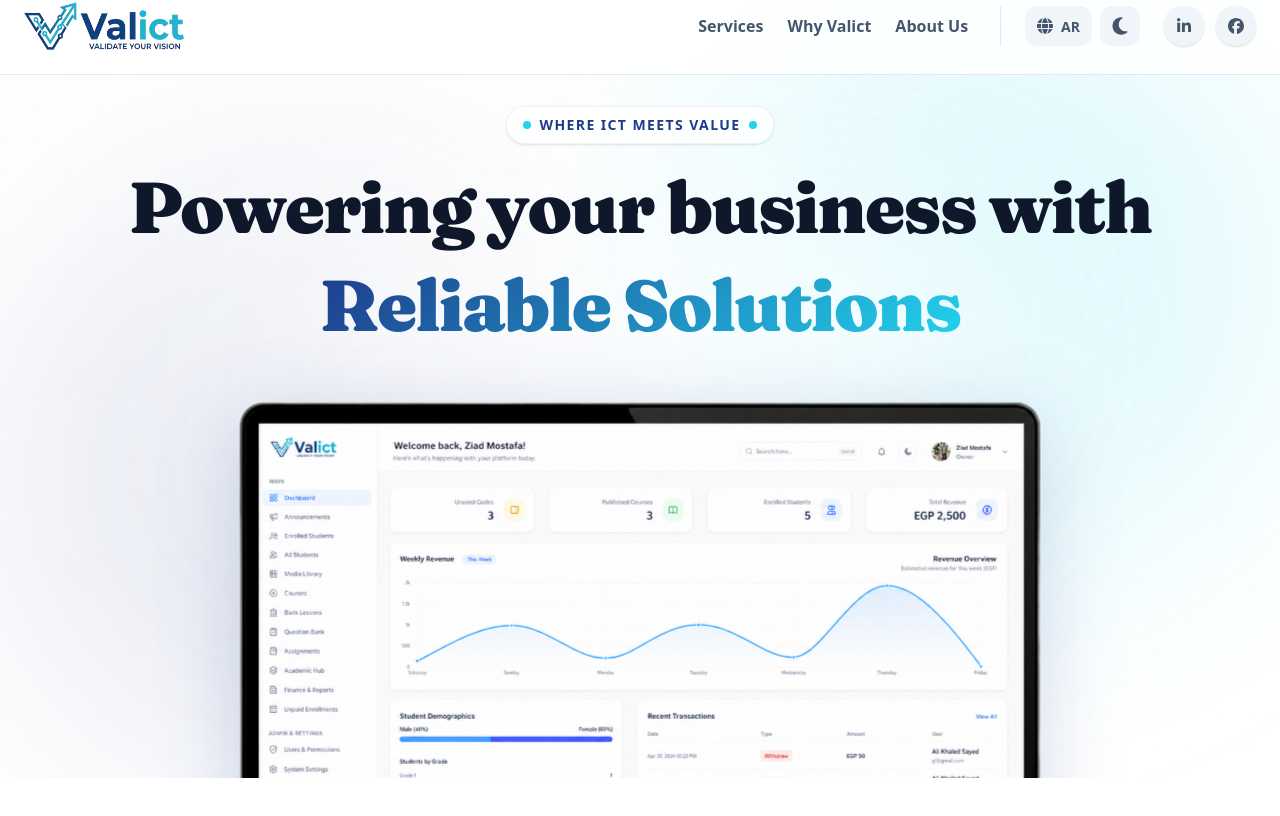
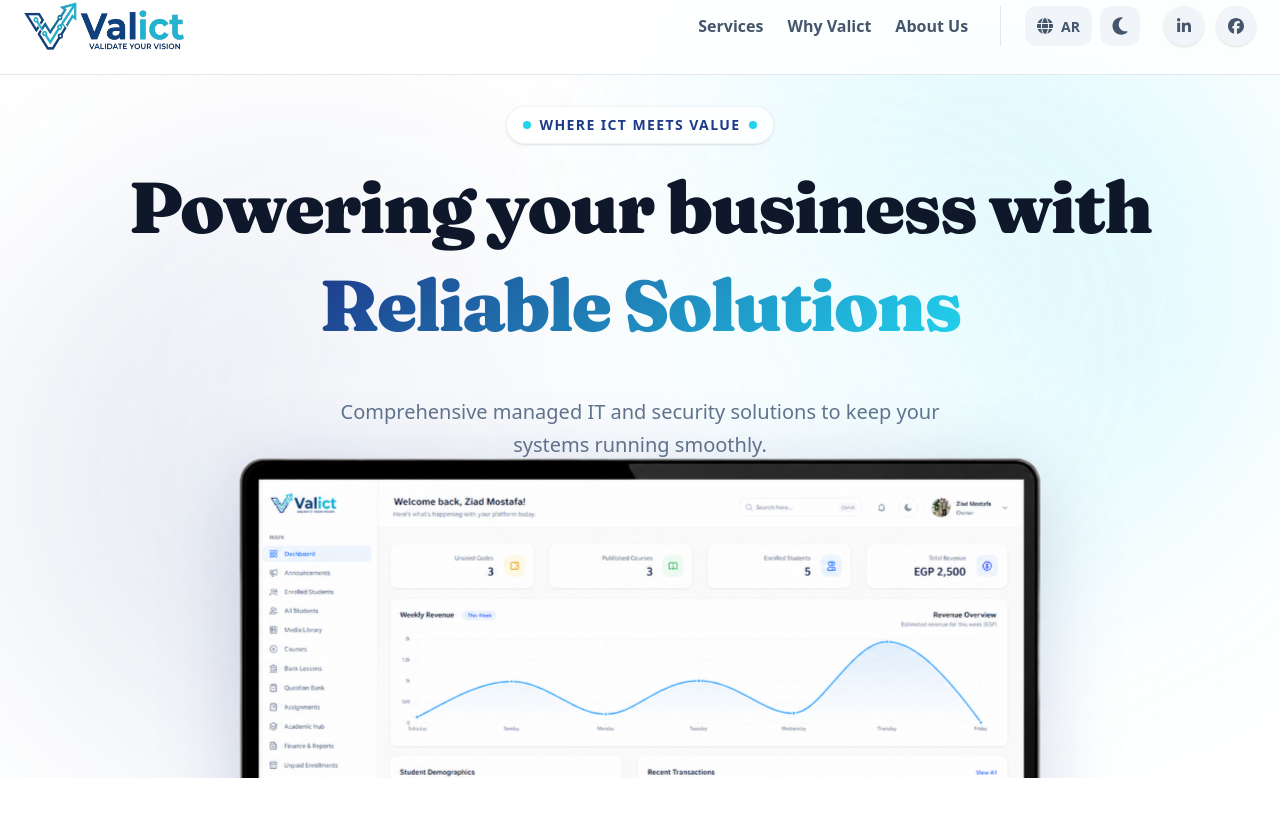
Before and after one commit to Tarek-Ali0/Valict, a Next.js app: page /en in a window 1280 px wide. Shown: the part 22-838 px from the top of the page. Built offline with nearby package versions, Linux system fonts and the light colour scheme.

Commit message:
Modify imageY transform for scroll effect
Update imageY transform to adjust vertical position.

```diff
--- a/src/components/Hero.tsx
+++ b/src/components/Hero.tsx
@@ -24,7 +24,7 @@ export function Hero({ dict }: HeroProps) {
 
   // حركة اللاب توب (للديسكتوب فقط)
   const imageScale = useTransform(scrollYProgress, [0, 0.5], [0.8, 1]);
-    const imageY = useTransform(scrollYProgress, [0, 0.5], ["28vh", "5vh"]);
+    const imageY = useTransform(scrollYProgress, [0, 0.5], ["35vh", "5vh"]);
 
   // جمعنا محتوى النص في متغير عشان ما نكررش الكود مرتين
   const heroContent = (
```
